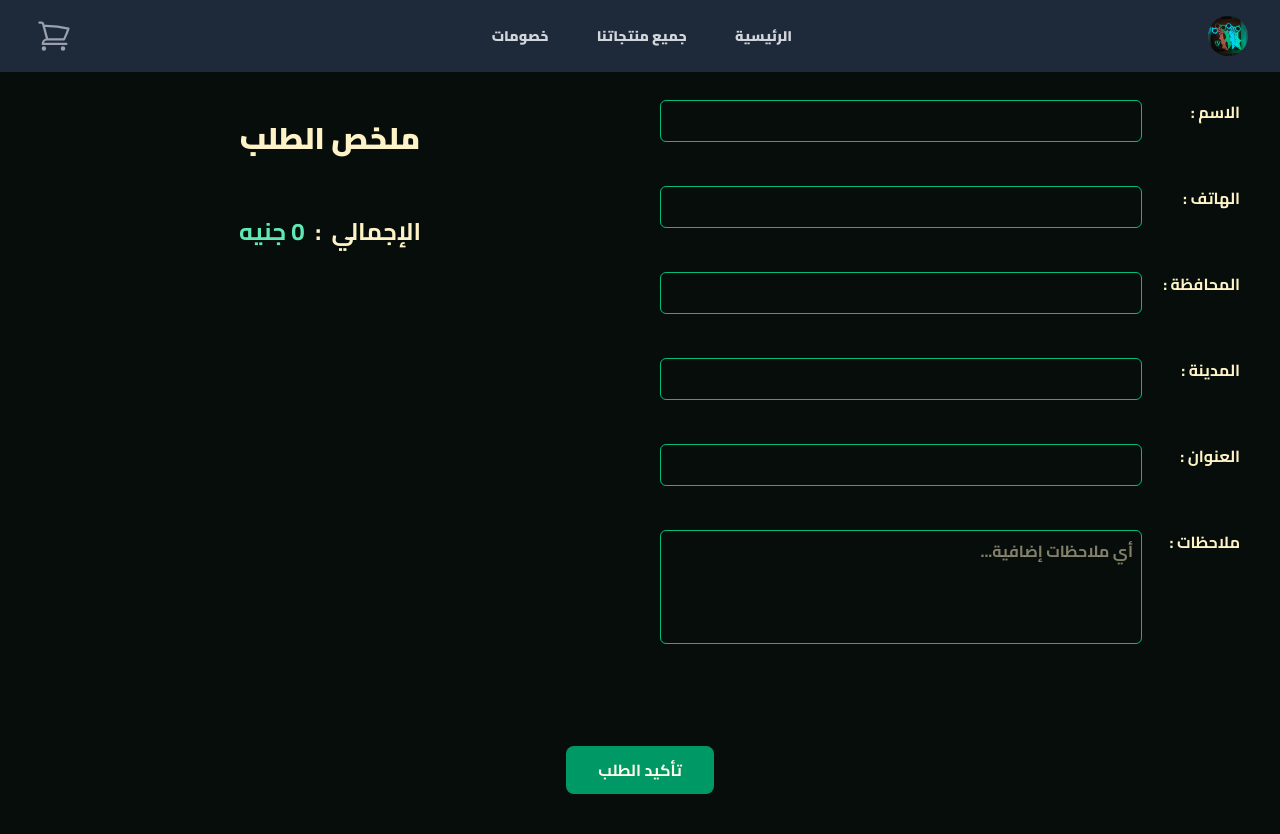
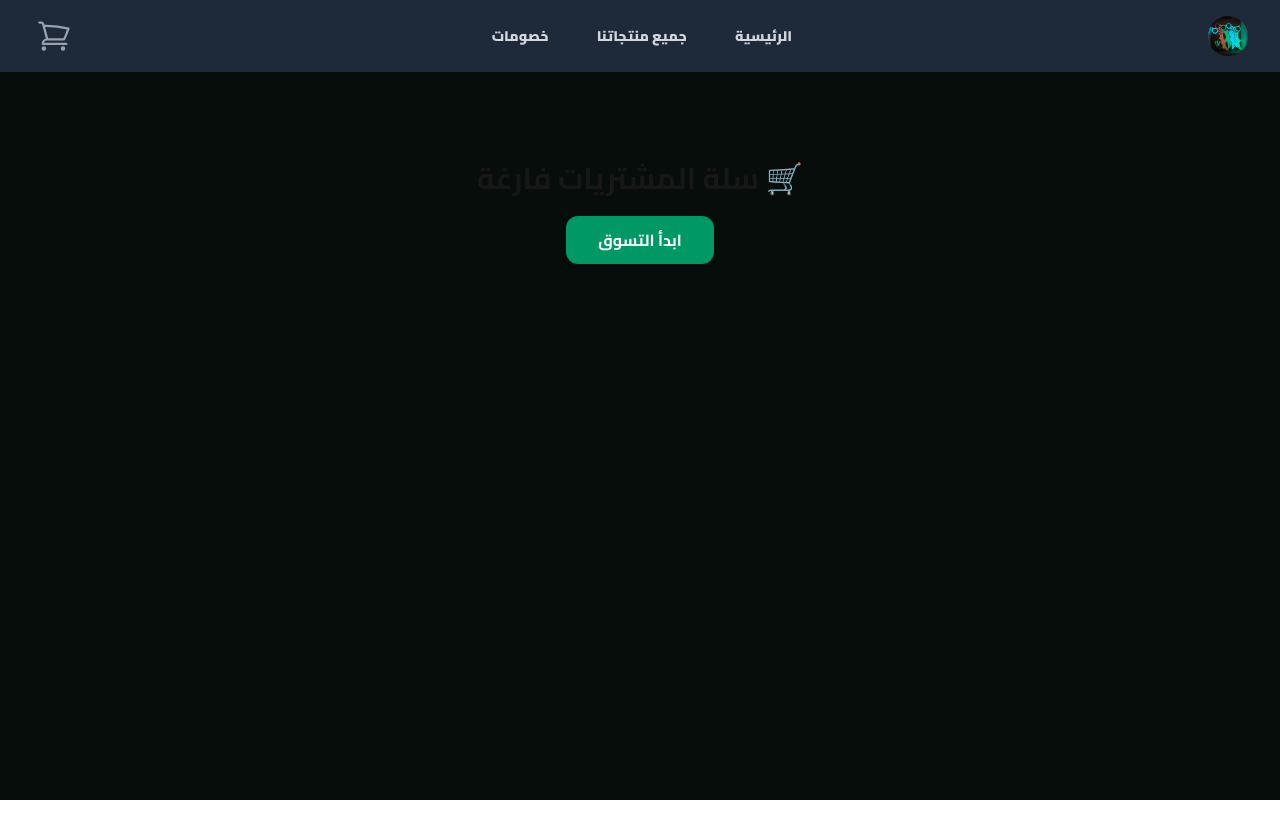
Before and after one commit to mohamed3655223/hassan-store, a Next.js app: page /Checkout in a window 1280 px wide. After the commit the page ends 800 px from the top, so only its background shows below. Built offline with nearby package versions, Linux system fonts and the light colour scheme.

Commit message:
little optimization for Cart , Checkout components

```diff
--- a/app/Cart/page.tsx
+++ b/app/Cart/page.tsx
@@ -1,5 +1,5 @@
 "use client";
-
+import EmptyCart from "../components/EmptyCart";
 import { useCart } from "../Contexts/cartContext";
 import Link from "next/link";
 import Image from "next/image";
@@ -10,27 +10,7 @@ export default function Cart() {
 	return (
 		<div className="bg-gray-600 mt-18 w-full text-white">
 			{cartItems.length === 0 ? (
-				<div className="flex flex-col items-center justify-center py-20">
-					<h2 className="text-3xl font-bold mb-5">🛒 سلة المشتريات فارغة</h2>
-
-					<Link
-						href="/ProductsPage"
-						className="
-									bg-emerald-600
-									hover:bg-emerald-700
-									text-white
-									font-bold
-									px-8
-									py-3
-									rounded-xl
-									transition-all
-									duration-200
-									shadow-md
-									hover:shadow-xl
-								">
-						ابدأ التسوق
-					</Link>
-				</div>
+			<EmptyCart />
 			) : (
 				<>
 					{/* Header */}
--- a/app/Checkout/page.tsx
+++ b/app/Checkout/page.tsx
@@ -1,8 +1,9 @@
 "use client";
-
+import EmptyCart from "../components/EmptyCart";
 import { useRouter } from "next/navigation";
 import { useState } from "react";
 import { useCart } from "../Contexts/cartContext";
+
 export default function Checkout() {
 	const [customerData, setCustomerData] = useState({
 		name: "",
@@ -12,17 +13,15 @@ export default function Checkout() {
 		address: "",
 		notes: "",
 	});
+
 	const [errors, setErrors] = useState({
 		name: "",
 		phone: "",
-		governorate: "",
-		city: "",
-		address: "",
-		notes: "",
 	});
 
 	const [hasSubmitted, setHasSubmitted] = useState(false);
 	const [isSubmitting, setIsSubmitting] = useState(false);
+
 	const { cartItems, totalPrice } = useCart();
 
 	const router = useRouter();
@@ -73,28 +72,42 @@ export default function Checkout() {
 
 	function handleSubmit(e: React.FormEvent<HTMLFormElement>) {
 		e.preventDefault();
+
 		setHasSubmitted(true);
+
 		const isNameValid = validateName(customerData.name);
 		const isPhoneValid = validatePhone(customerData.phone);
+
 		if (isNameValid && isPhoneValid) {
 			setIsSubmitting(true);
+
 			const orderId = Date.now().toString().slice(-6);
+
 			router.push(`/Confirmation?orderId=${orderId}`);
 		}
 	}
-	const rowStyle = "grid grid-cols-[90px_1fr] items-start gap-2";
+
+	const rowStyle = "grid grid-cols-[90px_1fr] items-start gap-2 mb-6";
+
 	const inputStyle =
 		"border rounded-md p-2 border-emerald-500 focus:outline-2 focus:outline-emerald-500 w-full";
+
 	return (
-		<div className="flex flex-col lg:grid lg:grid-cols-2  gap-10 p-10 pt-20 bg-[#070d0a] min-h-screen">
+		<div className="min-h-screen bg-[#070d0a] p-10 pt-20">
+			{cartItems.length === 0 ? (
+				<EmptyCart />
+			) : (
+				<div className="flex flex-col gap-10 lg:grid lg:grid-cols-2">
+					{/* Form For Customer Data */}
+
 					<div>
-				{/* Form For Customer Data */}
 						<form
-					className="space-y-5 font-bold pt-5 text-[#fef3c7]"
+							className="pt-5 font-bold text-[#fef3c7]"
 							id="checkout-form"
 							onSubmit={handleSubmit}>
 							<div className={rowStyle}>
 								<label htmlFor="name">الاسم :</label>
+
 								<div>
 									<input
 										type="text"
@@ -104,12 +117,16 @@ export default function Checkout() {
 										value={customerData.name}
 										onChange={(e) => handleInputChange("name", e.target.value)}
 									/>
-							<p className="text-sm text-red-500 h-5 mt-1">{errors.name}</p>
+
+									<p className="mt-1 mb-0 text-sm text-red-500">
+										{errors.name}
+									</p>
 								</div>
 							</div>
 
 							<div className={rowStyle}>
 								<label htmlFor="tel">الهاتف :</label>
+
 								<div>
 									<input
 										type="tel"
@@ -119,11 +136,16 @@ export default function Checkout() {
 										value={customerData.phone}
 										onChange={(e) => handleInputChange("phone", e.target.value)}
 									/>
-							<p className="text-sm text-red-500 h-5 mt-1">{errors.phone}</p>
+
+									<p className="mt-1 mb-0 text-sm text-red-500">
+										{errors.phone}
+									</p>
 								</div>
 							</div>
+
 							<div className={rowStyle}>
 								<label htmlFor="gov">المحافظة :</label>
+
 								<div>
 									<input
 										required
@@ -136,14 +158,12 @@ export default function Checkout() {
 											handleInputChange("governorate", e.target.value)
 										}
 									/>
-							<p className="text-sm text-red-500 h-5 mt-1">
-								{errors.governorate}
-							</p>
 								</div>
 							</div>
 
 							<div className={rowStyle}>
 								<label htmlFor="city">المدينة :</label>
+
 								<div>
 									<input
 										required
@@ -154,12 +174,12 @@ export default function Checkout() {
 										value={customerData.city}
 										onChange={(e) => handleInputChange("city", e.target.value)}
 									/>
-							<p className="text-sm text-red-500 h-5 mt-1">{errors.city}</p>
 								</div>
 							</div>
 
 							<div className={rowStyle}>
 								<label htmlFor="address">العنوان :</label>
+
 								<div>
 									<input
 										required
@@ -168,14 +188,16 @@ export default function Checkout() {
 										spellCheck={false}
 										className={inputStyle}
 										value={customerData.address}
-								onChange={(e) => handleInputChange("address", e.target.value)}
+										onChange={(e) =>
+											handleInputChange("address", e.target.value)
+										}
 									/>
-							<p className="text-sm text-red-500 h-5 mt-1">{errors.address}</p>
 								</div>
 							</div>
 
 							<div className={rowStyle}>
 								<label htmlFor="notes">ملاحظات :</label>
+
 								<div>
 									<textarea
 										id="notes"
@@ -186,54 +208,62 @@ export default function Checkout() {
 										onChange={(e) => handleInputChange("notes", e.target.value)}
 										className={`${inputStyle} resize-none`}
 									/>
-							<p className="text-sm text-red-500 h-5 mt-1">{errors.notes}</p>
 								</div>
 							</div>
 						</form>
 					</div>
-			{/* === Form For Customer Data === */}
 
 					{/* Summary Of The Order */}
+
 					<div className="p-4 sm:p-8 lg:p-10">
-				<div>
-					<h1 className="text-3xl text-center font-extrabold text-[#fef3c7]">
+						<h1 className="text-center text-3xl font-extrabold text-[#fef3c7]">
 							ملخص الطلب
 						</h1>
-				</div>
+
 						<div className="pt-5">
 							{cartItems.map((item) => (
 								<div
 									key={item.id}
-							className="flex justify-between items-center py-5 border-b border-emerald-900">
-							<h2 className="text-[#fef3c7] font-semibold">{item.title}</h2>
-							<span className="text-emerald-300 font-bold">
+									className="flex items-center justify-between border-b border-emerald-900 py-5">
+									<h2 className="font-semibold text-[#fef3c7]">{item.title}</h2>
+
+									<span className="font-bold text-emerald-300">
 										× {item.quantity}
 									</span>
 								</div>
 							))}
 						</div>
+
 						<div className="p-10">
-					<p className="text-2xl font-bold text-[#fef3c7] text-center">
+							<p className="text-center text-2xl font-bold text-[#fef3c7]">
 								الإجمالي&nbsp;&nbsp;:&nbsp;&nbsp;
 								<span className="text-emerald-300">{totalPrice} جنيه</span>
 							</p>
 						</div>
 					</div>
-			{/* === Summary Of The Order === */}
 
-			<div className="lg:col-span-2 flex justify-center mt-8">
+					{/* Submit Button */}
+
+					<div className="flex justify-center mt-8 lg:col-span-2">
 						<button
 							type="submit"
 							form="checkout-form"
 							disabled={isSubmitting}
-					className="flex items-center justify-center gap-3
-					bg-emerald-600 hover:bg-emerald-700
-					disabled:bg-emerald-700 disabled:cursor-not-allowed
-					text-amber-50 font-bold
-					px-8 py-3 rounded-lg transition-colors cursor-pointer">
+							className="
+								flex items-center justify-center gap-3
+								rounded-lg
+								bg-emerald-600
+								px-8 py-3
+								font-bold
+								text-amber-50
+								transition-colors
+								hover:bg-emerald-700
+								disabled:cursor-not-allowed
+								disabled:bg-emerald-700
+							">
 							{isSubmitting ? (
 								<>
-							<span className="w-5 h-5 border-2 border-white border-t-transparent rounded-full animate-spin" />
+									<span className="h-5 w-5 animate-spin rounded-full border-2 border-white border-t-transparent" />
 									جاري إرسال الطلب...
 								</>
 							) : (
@@ -242,5 +272,7 @@ export default function Checkout() {
 						</button>
 					</div>
 				</div>
+			)}
+		</div>
 	);
 }
--- /dev/null
+++ b/app/components/EmptyCart.tsx
@@ -0,0 +1,25 @@
+import Link from "next/link";
+export default function EmptyCart() {
+    return (
+	<div className="flex flex-col items-center justify-center py-20">
+		<h2 className="mb-5 text-3xl font-bold">🛒 سلة المشتريات فارغة</h2>
+		<Link
+			href="/ProductsPage"
+			className="
+							rounded-xl
+							bg-emerald-600
+							px-8
+							py-3
+							font-bold
+							text-white
+							shadow-md
+							transition-all
+							duration-200
+							hover:bg-emerald-700
+							hover:shadow-xl
+						">
+			ابدأ التسوق
+		</Link>
+	</div>
+    )
+}
```
Lines whose indentation alone changed are shown as unchanged.
